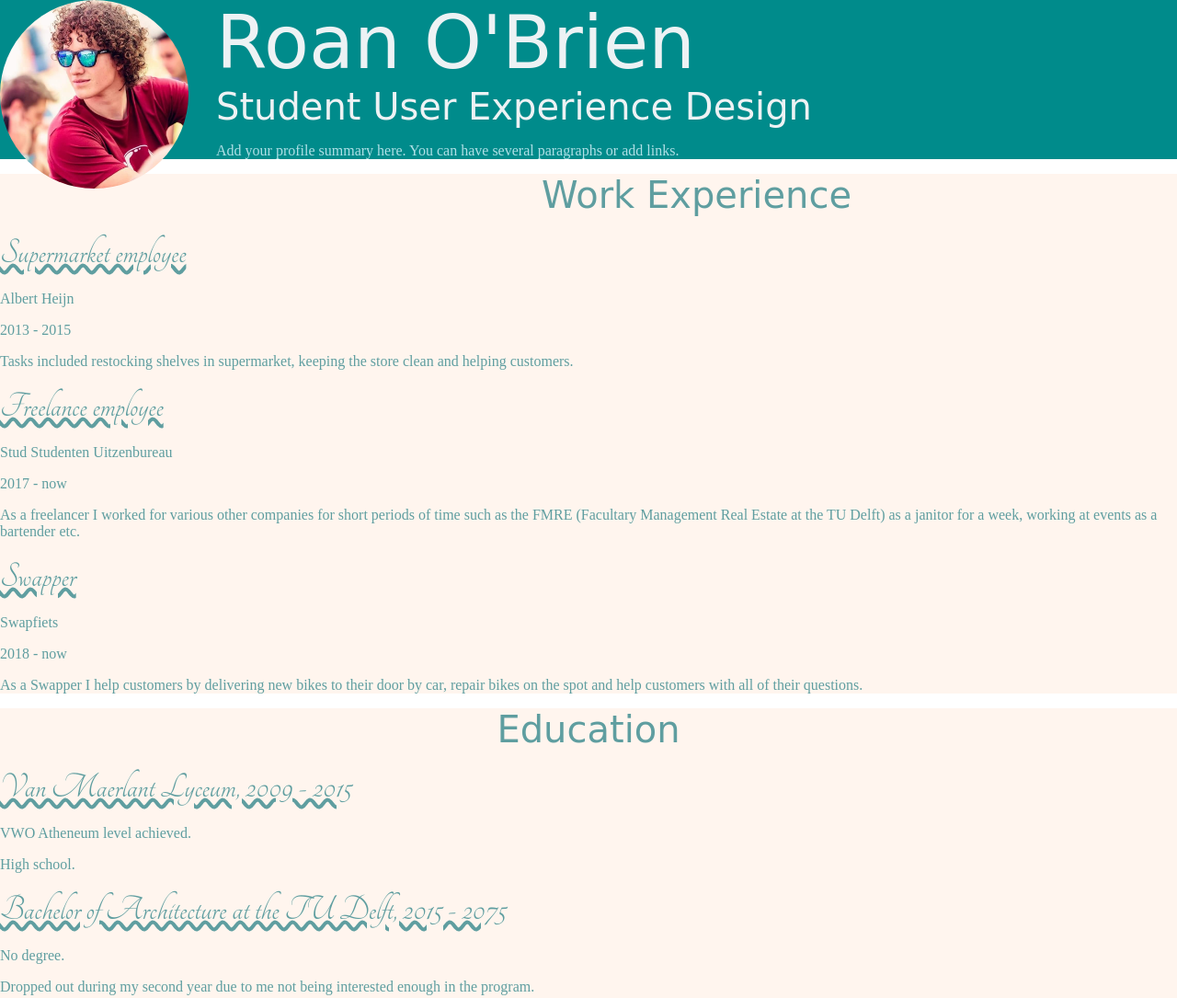
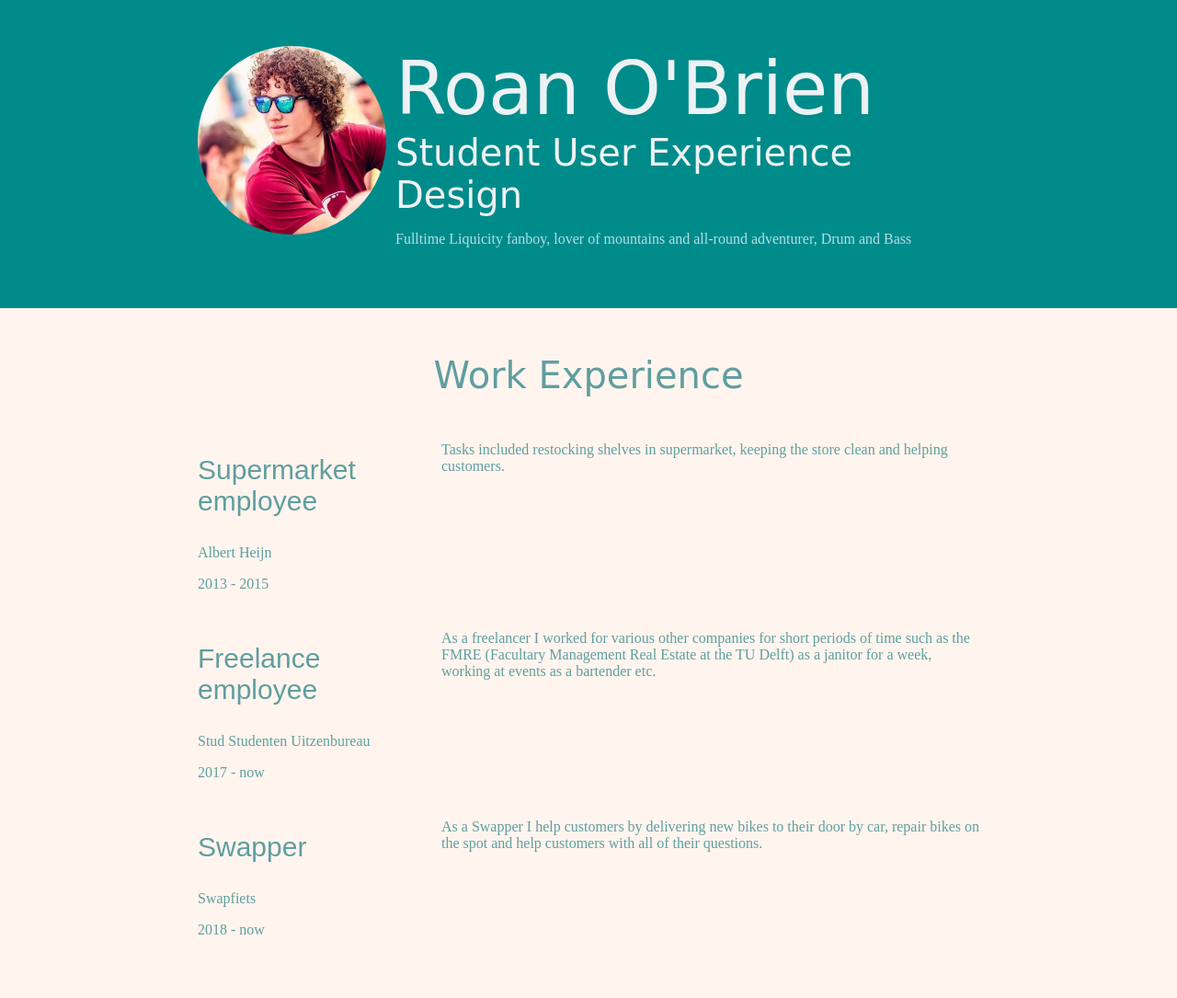
Before and after one commit to UXDSkillslab1718/4-final-assignment-challenge-RoanOBrien, a plain HTML site: page index.html in a window 1280 px wide. Shown: the top 1085 px of the page at 92% size. Drawn offline with Linux system fonts and the light colour scheme; a web font is replaced by a local one.

Commit message:
chhapter 4

```diff
--- a/css/styles.css
+++ b/css/styles.css
@@ -32,14 +32,11 @@ h2 {
     margin-top: 0;
 }
 h3 {
-    font-family: 'Tangerine', cursive;
-    text-decoration: underline;
-    font-weight: lighter;
-    text-decoration-style: wavy;
-    font-size: 40px;
-    line-height: 1px;
+    font-family: 'Arial', cursive;
+    font-weight: 400;
+    font-size: 30px;
+}
 
-}
 .content-wrap {
     max-width: 950px;
     margin: 0 auto;
@@ -48,15 +45,15 @@ h3 {
 }
 
 .column-narrow {
-    width: 35%;
+    width: 30%;
     float: left;
-    padding-right: 3%;
-    min-height: 175px;
+    min-height: 205px;
 }
 .column-wide {
-    width: 62%;
+    width: 70%;
     float: left;
-    min-height: 175px;
+    min-height: 205px;
+    padding-left: 10px;
 }
 
 
@@ -82,13 +79,12 @@ header {
     height: 205px;
     border-radius: 50%;
     float: left;
-    margin-right: 30px;
 }
 
 /* Footer styles only */
 footer {
     text-align: center;
-    font-family: 'Kumar One Outline', cursive;
+    font-family: 'Arial', cursive;
 }
 .contact-info a {
     padding: 10px;
@@ -114,6 +110,7 @@ footer {
 ------------------------------------*/
 .hobbies {
     background: seashell;
+    margin: 0px;
 }
 
 
@@ -126,6 +123,6 @@ footer {
 
 
 .footerText {
-    font-family: 'Kumar One Outline', cursive;
+    font-family: 'Arial', cursive;
     font-size: 30px;
 }
--- a/index.html
+++ b/index.html
@@ -1,5 +1,6 @@
 <!DOCTYPE html>
 <html lang="en">
+
 <head>
     <meta charset="UTF-8">
     <meta name="viewport" content="width=device-width, initial-scale=1.0">
@@ -7,46 +8,66 @@
     <link href="https://fonts.googleapis.com/css?family=Kumar+One+Outline|Monoton|Tangerine" rel="stylesheet">
     <link rel="stylesheet" href="css/styles.css">
 </head>
+
 <body>
     <!-- // Intro -->
     <header>
-        <img class="profile-img" src="images/pfliquicity.jpg" alt="Roan O'Brien">
+        <div class="content-wrap">
+            <img class="profile-img column-narrow" src="images/pfliquicity.jpg" alt="Roan O'Brien">
+            <div class="column-wide">
                 <h1>Roan O'Brien</h1>
                 <h2>Student User Experience Design</h2>
-        <p>Add your profile summary here. You can have several paragraphs or add links.</p>
+                <p>Fulltime Liquicity fanboy, lover of mountains and all-round adventurer, Drum and Bass</p>
+            </div>
+        </div>
     </header>
 
     <main>
         <!-- // Work Experience -->
         <section class="work">
+            <div class="content-wrap">
                 <h2 class="titleBackground">Work Experience</h2>
+                <!-- Job Details: copy this whole block to add more jobs -->
 
-            <!-- Job Details: copy this whole block to add more jobs -->
+                <div class="column-narrow">
                     <h3>Supermarket employee</h3>
                     <p>Albert Heijn</p>
                     <p>2013 - 2015</p>
+                </div>
 
+                <div class="column-wide">
                     <p>Tasks included restocking shelves in supermarket, keeping the store clean and helping customers.</p>
+                </div>
 
+
+                <div class="column-narrow">
                     <h3>Freelance employee</h3>
                     <p>Stud Studenten Uitzenbureau</p>
                     <p>2017 - now</p>
+                </div>
 
+                <div class="column-wide">
                     <p>As a freelancer I worked for various other companies for short periods of time such as the FMRE (Facultary Management Real Estate at the TU Delft) as a janitor for a week, working at events as a bartender etc.</p>
+                </div>
 
+
+                <div class="column-narrow">
                     <h3>Swapper</h3>
                     <p>Swapfiets</p>
                     <p>2018 - now</p>
+                </div>
 
-            <!-- Add as many paragraphs as you need. -->
+                <div class="column-wide">
                     <p>As a Swapper I help customers by delivering new bikes to their door by car, repair bikes on the spot and help customers with all of their questions.</p>
+                </div>
                 <!-- end of Job Details block. -->
-
+            </div>
         </section>
 
 
         <!-- // Education -->
         <section class="education">
+            <div class="content-wrap">
                 <h2 class="titleBackground">Education</h2>
 
                 <!-- School details: copy this whole block to add more schools. -->
@@ -70,9 +91,11 @@
 
                 <p>Started my study here and as of writing this I am still planning on finishing the program.</p>
                 <!-- End of school details. -->
+            </div>
         </section>
 
         <section class="hobbies">
+            <div class="content-wrap">
                 <h2 class="titleBackground">Hobbies</h2>
 
                 <h3>Volleyball / Beachvolleyball</h3>
@@ -83,6 +106,7 @@
 
                 <h3>Architecture</h3>
                 <p>Although I dropped out of the bachelor of Architecture at the TU Delft, I am still very much interested in architecture. I just prefer to be active with it as a hobby in stead of a full study/job.</p>
+            </div>
         </section>
     </main>
 
@@ -91,7 +115,7 @@
         <h2 class="footerText">Let's Keep in Touch!</h2>
 
         <!-- Social media and contact links. Add or remove any networks. -->
-        <div>
+        <div class="contact-info">
             <a href="mailto:ro.o.brien@hotmail.com">ro.o.brien@hotmail.com</a>
             <a href="http://yourwebsite.com" target="_blank">yourwebsite.com</a>
             <a href="#" target="_blank">No LinkedIn page yet</a>
@@ -101,4 +125,5 @@
         <p>Copyright 2018 by Roan O'Brien</p>
     </footer>
 </body>
+
 </html>
```
Lines whose indentation alone changed are shown as unchanged.
